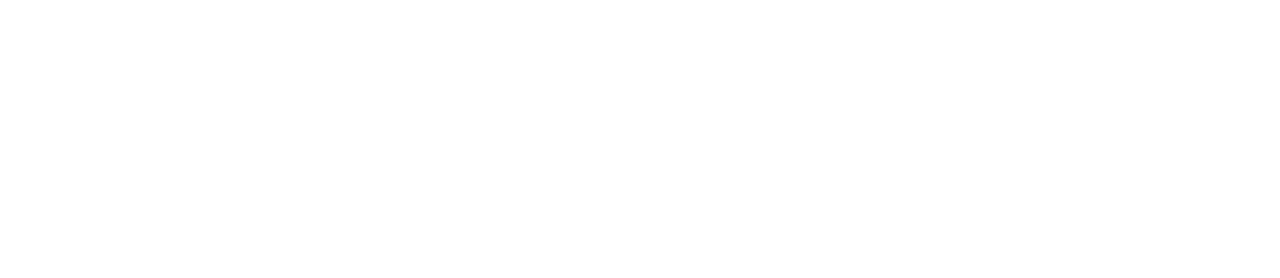
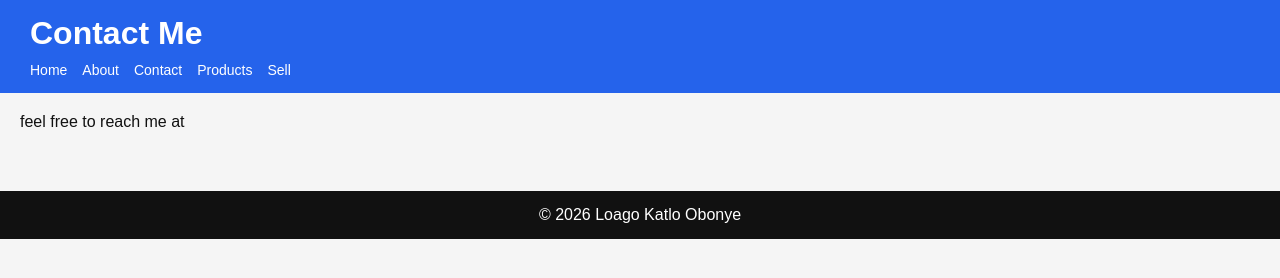
Before and after one commit to cse25-283/Katlo, a plain HTML site: page Contact.html in a window 1280 px wide. Drawn offline with Linux system fonts and the light colour scheme.

Commit message:
Update Contact.html

```diff
--- a/Contact.html
+++ b/Contact.html
@@ -1,2 +1,31 @@
 <!DOCTYPE html>
 <html lang="en">
+    <head>
+        <link rel="stylesheet" href="Styles.css">
+        <meta charset="UTF-8">
+        <meta name="viewpoint" content="width=device-width, initial-scale=1.0">
+        <title>Contact</title>
+
+    </head>
+    <body>
+        <header>
+            <h1>Contact Me</h1>
+            <nav>
+                <a href="index.html">Home</a>
+                <a href="About.html">About</a>
+                <a href="Contact.html">Contact</a>
+                <a href="Products.html">Products</a>
+                <a href="Sell.html">Sell</a>
+            </nav>
+
+        </header>
+
+        <main>
+            <p>feel free to reach me at</p>
+
+        </main>
+        <footer>
+            <p>&copy; 2026 Loago Katlo Obonye</p>
+        </footer>
+    </body>
+    </html>
```
